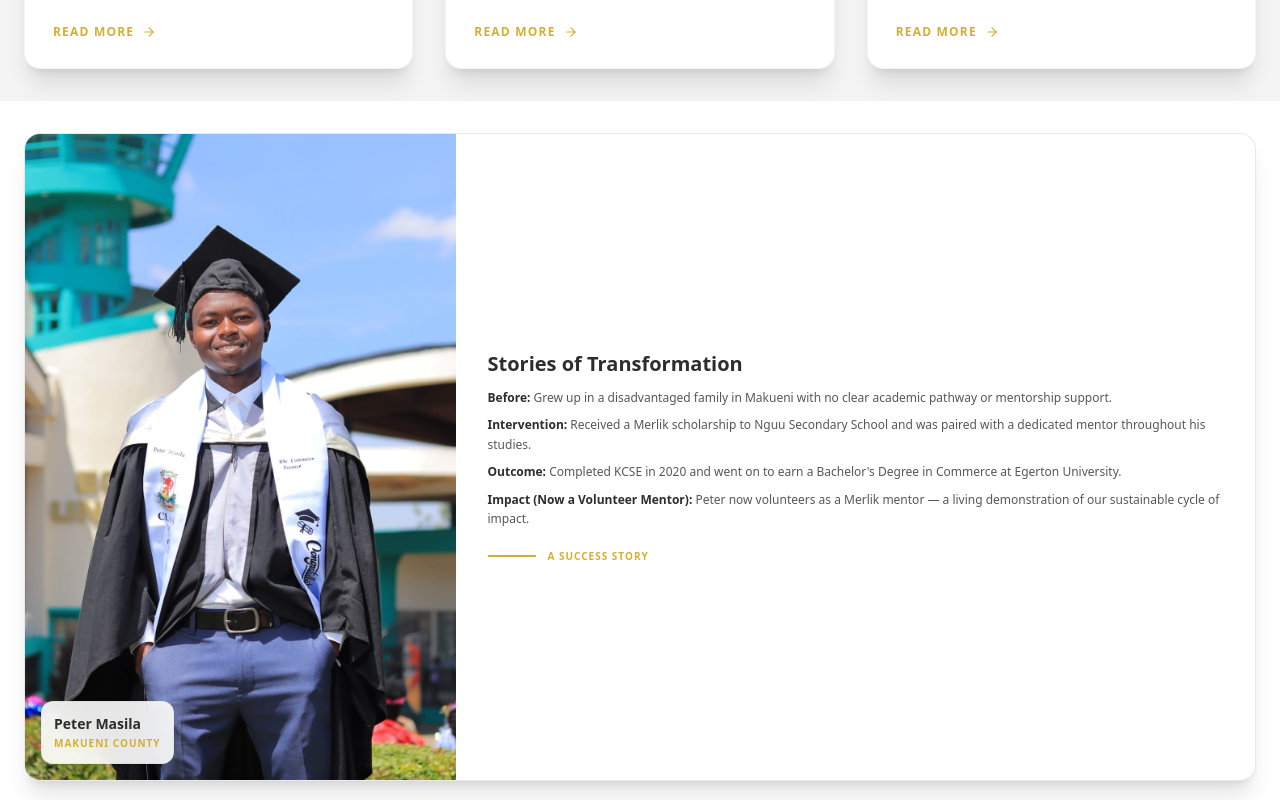
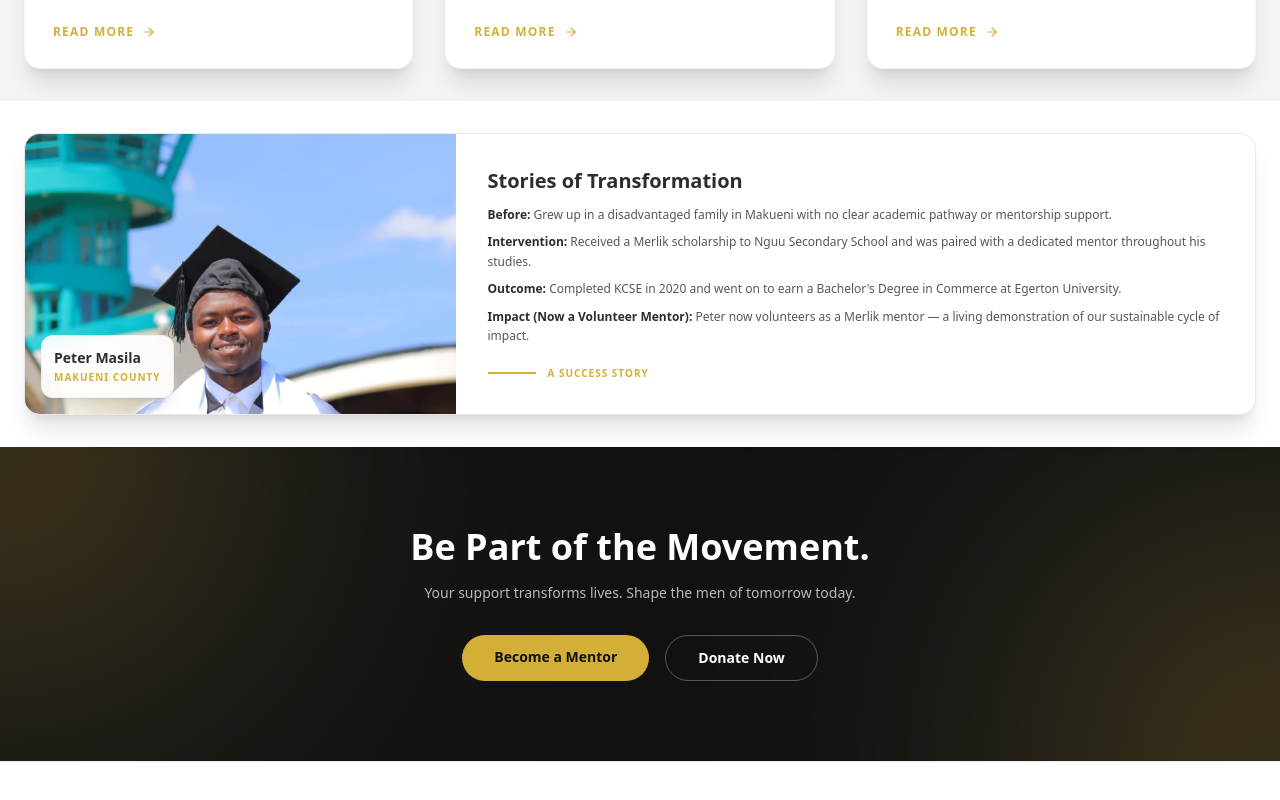
Before and after one commit to foundationmerlik/webapp, a Next.js app: page / in a window 1280 px wide. Shown: the part 1740-2540 px from the top of the page. Built offline with nearby package versions, Linux system fonts and the light colour scheme; a web font is replaced by a local one.

Commit message:
fix: constrain spotlight image to fixed height on desktop to eliminate empty whitespace

```diff
--- a/src/app/page.tsx
+++ b/src/app/page.tsx
@@ -248,8 +248,8 @@ export default function Home() {
       {/* Beneficiary Spotlight */}
       <section className="py-8 bg-background relative z-10">
         <div className="max-w-7xl mx-auto px-6">
-          <div className="flex flex-col lg:flex-row items-stretch border border-foreground/10 rounded-2xl overflow-hidden bg-background shadow-xl">
-            <div className="lg:w-[35%] h-[220px] lg:h-auto relative">
+          <div className="flex flex-col lg:flex-row border border-foreground/10 rounded-2xl overflow-hidden bg-background shadow-xl">
+            <div className="lg:w-[35%] h-[220px] lg:h-[280px] relative shrink-0">
               <Image
                 width={800} height={800}
                 className="w-full h-full object-cover object-top"
```
